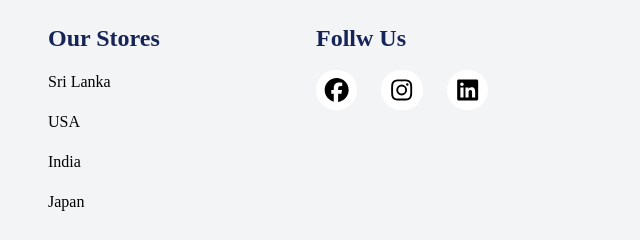
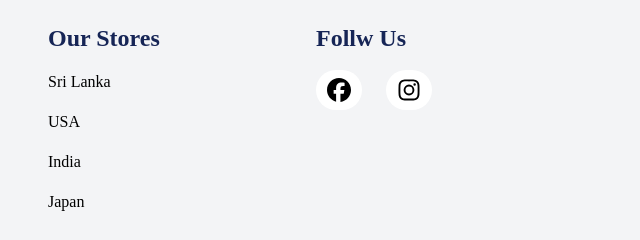
Before and after one commit to wolfhx9/Nike, a website: page index.html in a window 1280 px wide. Shown: the part 3996-4236 px from the top of the page, 640-1280 px from the left. Drawn offline with Linux system fonts and the light colour scheme; a web font is replaced by a local one.

Commit message:
remove LinkedIn icon from social media links

```diff
--- a/index.html
+++ b/index.html
@@ -528,7 +528,6 @@
                 <div class="flex text-2xl space-x-6">
                     <i class="bg-white p-2 rounded-full duration-300 hover:text-white hover:bg-secondary fa-brands fa-facebook"></i>
                     <i class="bg-white p-2 rounded-full duration-300 hover:text-white hover:bg-secondary fa-brands fa-instagram"></i>
-                    <i class="bg-white p-2 rounded-full duration-300 hover:text-white hover:bg-secondary fa-brands fa-linkedin"></i>
                 </div>
             </div>
         </div>
```
